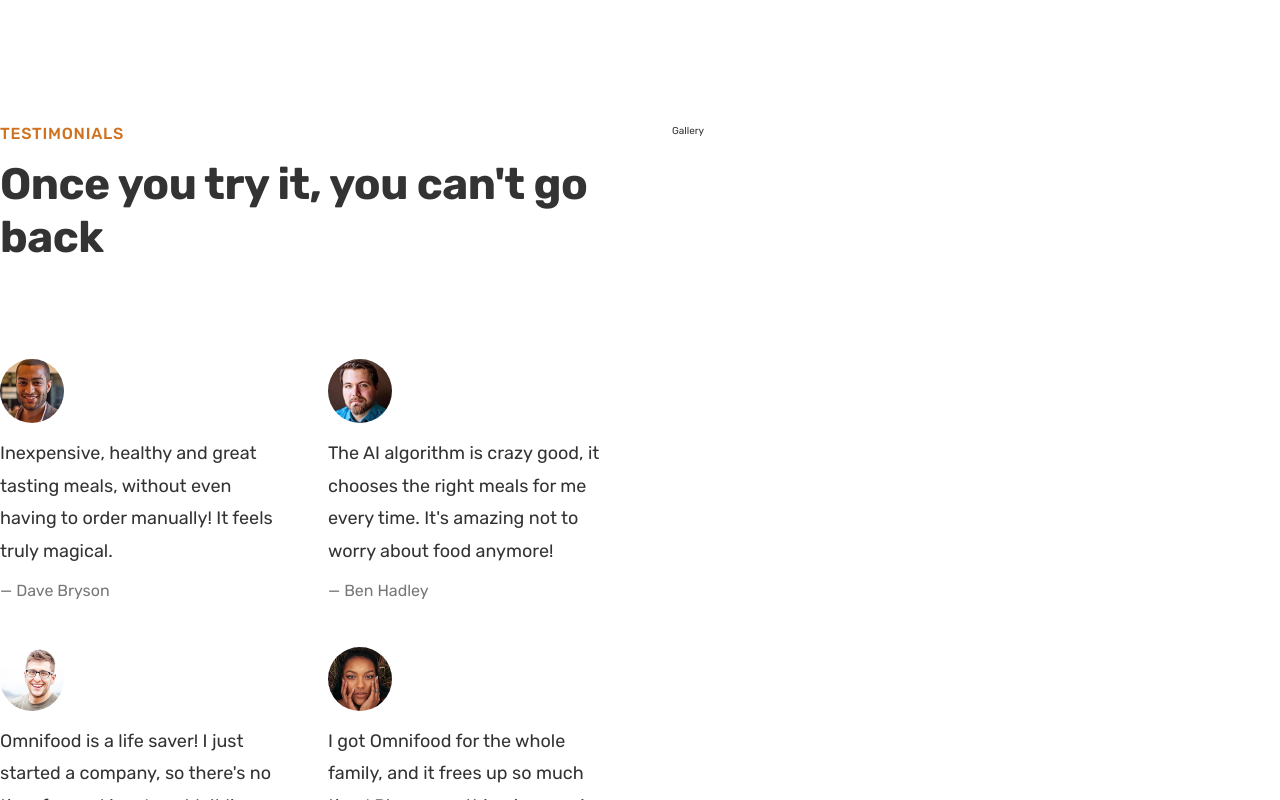
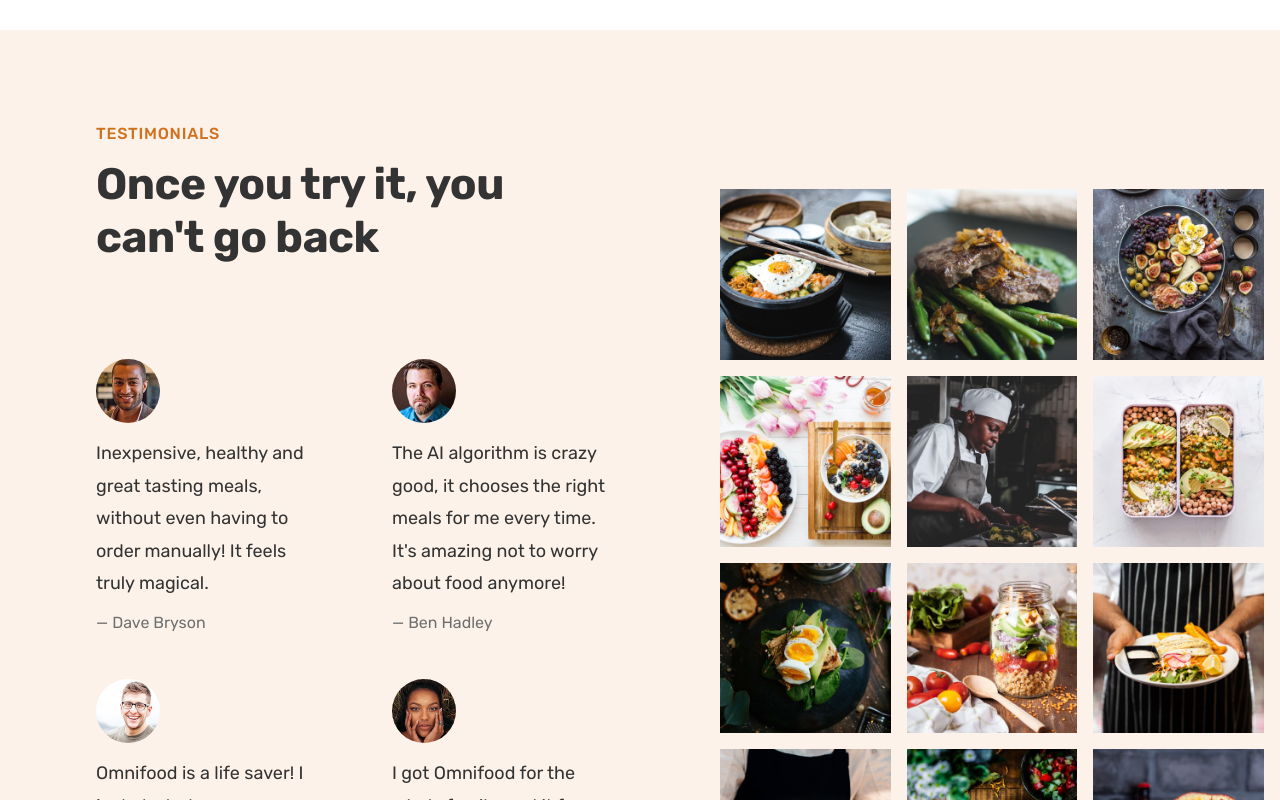
Before and after one commit to VanessaKasminoff/Omnifood, a React (Vite) app: page / in a window 1280 px wide. Shown: the part 3540-4340 px from the top of the page. Built offline with nearby package versions, Linux system fonts and the light colour scheme.

Commit message:
styling testimonial section and implemented photo gallery

```diff
--- a/src/App.jsx
+++ b/src/App.jsx
@@ -23,6 +23,18 @@
 import customerBen from "./assets/img/customers/ben.jpg";
 import customerHannah from "./assets/img/customers/hannah.jpg";
 import customerSteve from "./assets/img/customers/steve.jpg";
+import gallery1 from "./assets/img/gallery/gallery-1.jpg"
+import gallery2 from "./assets/img/gallery/gallery-2.jpg"
+import gallery3 from "./assets/img/gallery/gallery-3.jpg"
+import gallery4 from "./assets/img/gallery/gallery-4.jpg"
+import gallery5 from "./assets/img/gallery/gallery-5.jpg"
+import gallery6 from "./assets/img/gallery/gallery-6.jpg"
+import gallery7 from "./assets/img/gallery/gallery-7.jpg"
+import gallery8 from "./assets/img/gallery/gallery-8.jpg"
+import gallery9 from "./assets/img/gallery/gallery-9.jpg"
+import gallery10 from "./assets/img/gallery/gallery-10.jpg"
+import gallery11 from "./assets/img/gallery/gallery-11.jpg"
+import gallery12 from "./assets/img/gallery/gallery-12.jpg"
 // COMPONENTS
 import CustomerPhoto from "./components/CustomerPhoto";
 import Header from "./components/Header";
@@ -30,6 +42,7 @@
 import LogoPhoto from "./components/LogoPhoto";
 import MealCard from "./components/Meal";
 import Testimonial from "./components/Testimonial";
+import GalleryPhoto from "./components/GalleryPhoto";
 
 function App() {
   const customers = [
@@ -47,6 +60,21 @@
     { image: logo3 },
     { image: logo4 },
     { image: logo5 },
+  ];
+
+  const galleryImgs = [
+    {image: gallery1},
+    {image: gallery2},
+    {image: gallery3},
+    {image: gallery4},
+    {image: gallery5},
+    {image: gallery6},
+    {image: gallery7},
+    {image: gallery8},
+    {image: gallery9},
+    {image: gallery10},
+    {image: gallery11},
+    {image: gallery12}
   ];
 
   return (
@@ -231,7 +259,7 @@
           </div>
         </div>
 
-        <div className="testimonials-section grid grid--2-cols">
+        <div className="testimonials-section">
           <div className="testimonials-container">
             <span className="how-subheading">Testimonials</span>
             <h2 className="heading-secondary">
@@ -260,7 +288,11 @@
               />
             </div>
           </div>
-          <div className="gallery">Gallery</div>
+          <div className="gallery">
+            {galleryImgs.map((galleryImg, index) => {
+              return <GalleryPhoto key={index} image={galleryImg.image}/>
+            })}
+          </div>
         </div>
       </main>
     </div>
--- a/src/assets/css/App.css
+++ b/src/assets/css/App.css
@@ -503,13 +503,21 @@
 /* TESTIOMIALS SECTION */
 
 .testimonials-section {
-  padding: 9.6rem 0;
+  background-color: #fdf2e9;
+  display: grid;
+  grid-template-columns: 55fr 45fr;
+  align-items: center;
+}
+
+.testimonials-container {
+  padding: 9.6rem;
 }
 
 .testimonials {
   display: grid;
   grid-template-columns: 1fr 1fr;
-  gap: 4.8rem;
+  row-gap: 4.8rem;
+  column-gap: 8rem;
 }
 
 .testimonial-img {
@@ -526,5 +534,26 @@
 
 .testimonial-name {
   font-size: 1.6rem;
-  color: #777;
+  color: #6f6f6f;
 }
+
+.gallery {
+  display: grid;
+  grid-template-columns: repeat(3, 1fr);
+  gap: 1.6rem;
+  padding: 1.6rem;
+}
+
+.gallery-item {
+  overflow: hidden;
+}
+
+.gallery-item img {
+  display: block;
+  width: 100%;
+  transition: all 0.4s;
+}
+
+.gallery-item img:hover {
+  transform: scale(1.1);
+}
--- /dev/null
+++ b/src/components/GalleryPhoto.jsx
@@ -0,0 +1,9 @@
+const GalleryPhoto = (props) => {
+    return (
+        <figure className="gallery-item">
+            <img src={props.image} alt="Photo of beautifully arranged food"/>
+        </figure>
+    )
+};
+
+export default GalleryPhoto;
```
